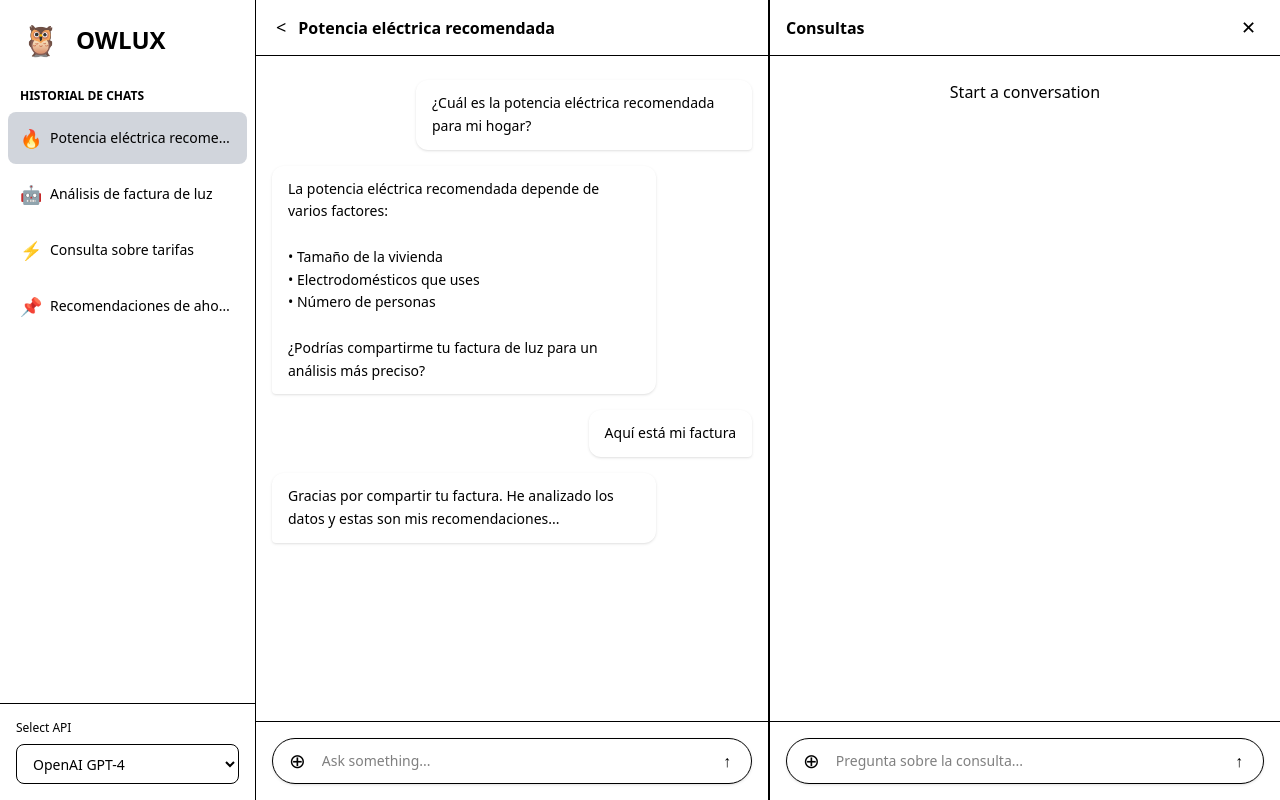
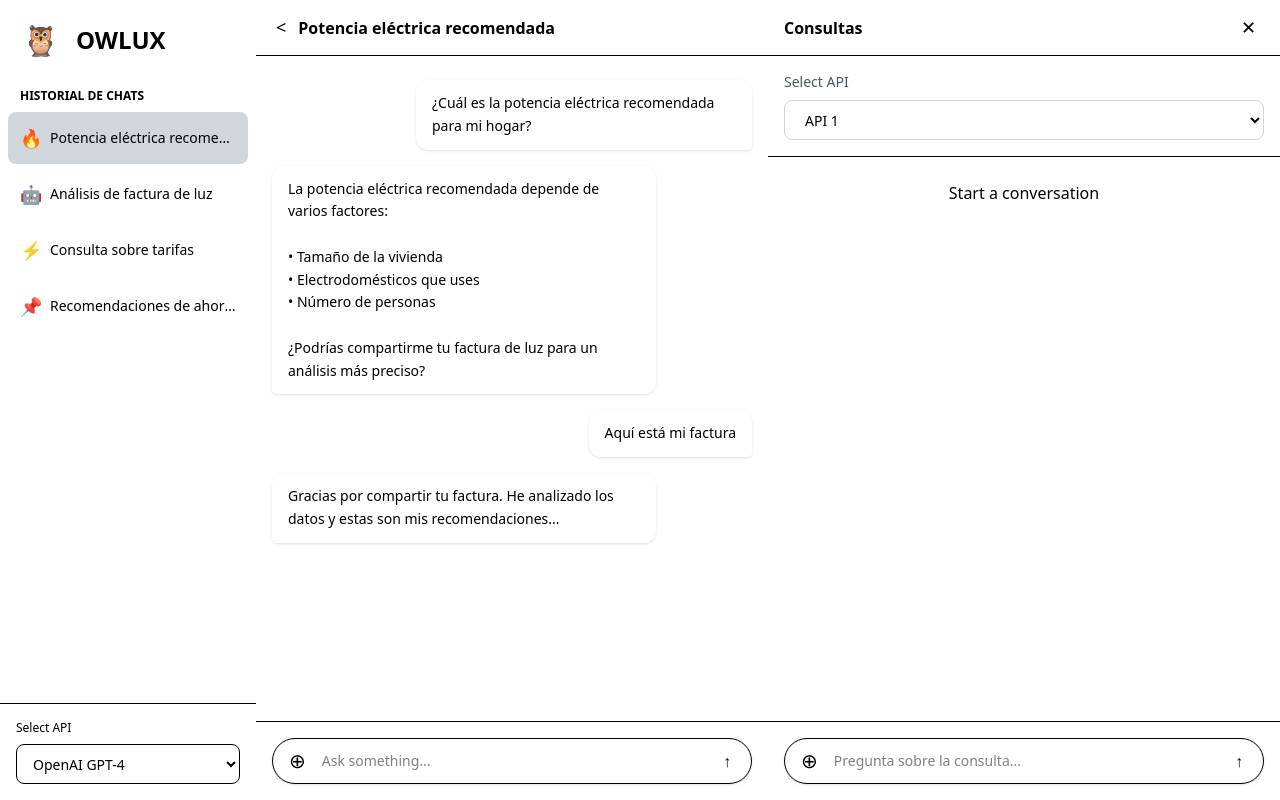
Before and after one commit to Andellamarche/owlux, a React (Vite) app: page / in a window 1280 px wide. Both pictures are taken after a click on the button "Nueva consulta". Built offline with nearby package versions, Linux system fonts and the light colour scheme.

Commit message:
Apply OWLUX interface style changes
Co-authored-by: Andellamarche <21051420+Andellamarche@users.noreply.github.com>

```diff
--- a/src/components/Conversation/Message.jsx
+++ b/src/components/Conversation/Message.jsx
@@ -6,7 +6,7 @@ const Message = ({ message }) => {
       <div
         className={`${
           isUser
-            ? 'bg-owlux-user-msg max-w-[70%] rounded-tl-xl rounded-tr-xl rounded-bl-xl rounded-br-sm'
+            ? 'bg-user-bubble max-w-[70%] rounded-tl-xl rounded-tr-xl rounded-bl-xl rounded-br-sm'
             : 'bg-owlux-assistant-msg max-w-[80%] rounded-tl-xl rounded-tr-xl rounded-br-xl rounded-bl-sm'
         } px-4 py-3 shadow-sm`}
       >
--- a/src/components/Layout/Sidebar.jsx
+++ b/src/components/Layout/Sidebar.jsx
@@ -6,7 +6,7 @@ const Sidebar = ({ selectedChatId, onChatSelect }) => {
   const [selectedApi, setSelectedApi] = useState(apiOptions[0].value);
 
   return (
-    <div className="w-64 bg-owlux-sidebar h-screen flex flex-col border-r border-owlux-border">
+    <div className="w-64 bg-owlux-sidebar h-screen flex flex-col shadow-sidebar-left">
       {/* Logo */}
       <Logo />
 
--- a/src/components/SubQuery/SubQueryPanel.jsx
+++ b/src/components/SubQuery/SubQueryPanel.jsx
@@ -6,10 +6,26 @@ import { useChat } from '../../hooks/useChat';
 
 const SubQueryPanel = ({ onClose }) => {
   const { messages, isTyping, sendMessage } = useChat([]);
+  const [selectedApi, setSelectedApi] = useState('api1');
 
   return (
-    <div className="w-1/2 h-screen flex flex-col bg-owlux-subquery-bg border-l-2 border-owlux-primary transition-all duration-300 ease-out">
+    <div className="w-1/2 h-screen flex flex-col bg-owlux-subquery-bg shadow-sidebar-right transition-all duration-300 ease-out">
       <SubQueryHeader onClose={onClose} />
+
+      {/* API Selector */}
+      <div className="p-4 border-b border-owlux-border">
+        <label className="text-sm text-gray-600 mb-2 block">Select API</label>
+        <select
+          value={selectedApi}
+          onChange={(e) => setSelectedApi(e.target.value)}
+          className="w-full h-10 px-4 border border-gray-300 rounded-lg bg-white text-sm focus:border-blue-500 focus:outline-none"
+        >
+          <option value="api1">API 1</option>
+          <option value="api2">API 2</option>
+          <option value="api3">API 3</option>
+        </select>
+      </div>
+
       <MessageList messages={messages} isTyping={isTyping} />
       <MessageInput onSend={sendMessage} placeholder="Pregunta sobre la consulta..." />
     </div>
--- a/tailwind.config.js
+++ b/tailwind.config.js
@@ -16,9 +16,14 @@ export default {
         'owlux-user-msg': '#E3F2FD',
         'owlux-assistant-msg': '#F5F5F5',
         'owlux-subquery-bg': '#F8F9FA',
+        'user-bubble': '#F0F0F0',
       },
       fontFamily: {
         sans: ['Inter', 'system-ui', 'sans-serif'],
+      },
+      boxShadow: {
+        'sidebar-left': '-2px 0px 14.4px 0px rgba(0,0,0,0.10)',
+        'sidebar-right': '3px 0px 14.4px 0px rgba(0,0,0,0.10)',
       },
     },
   },
```
Also changed, not shown: 1 other file (tests, documents, lock files or other folders).
